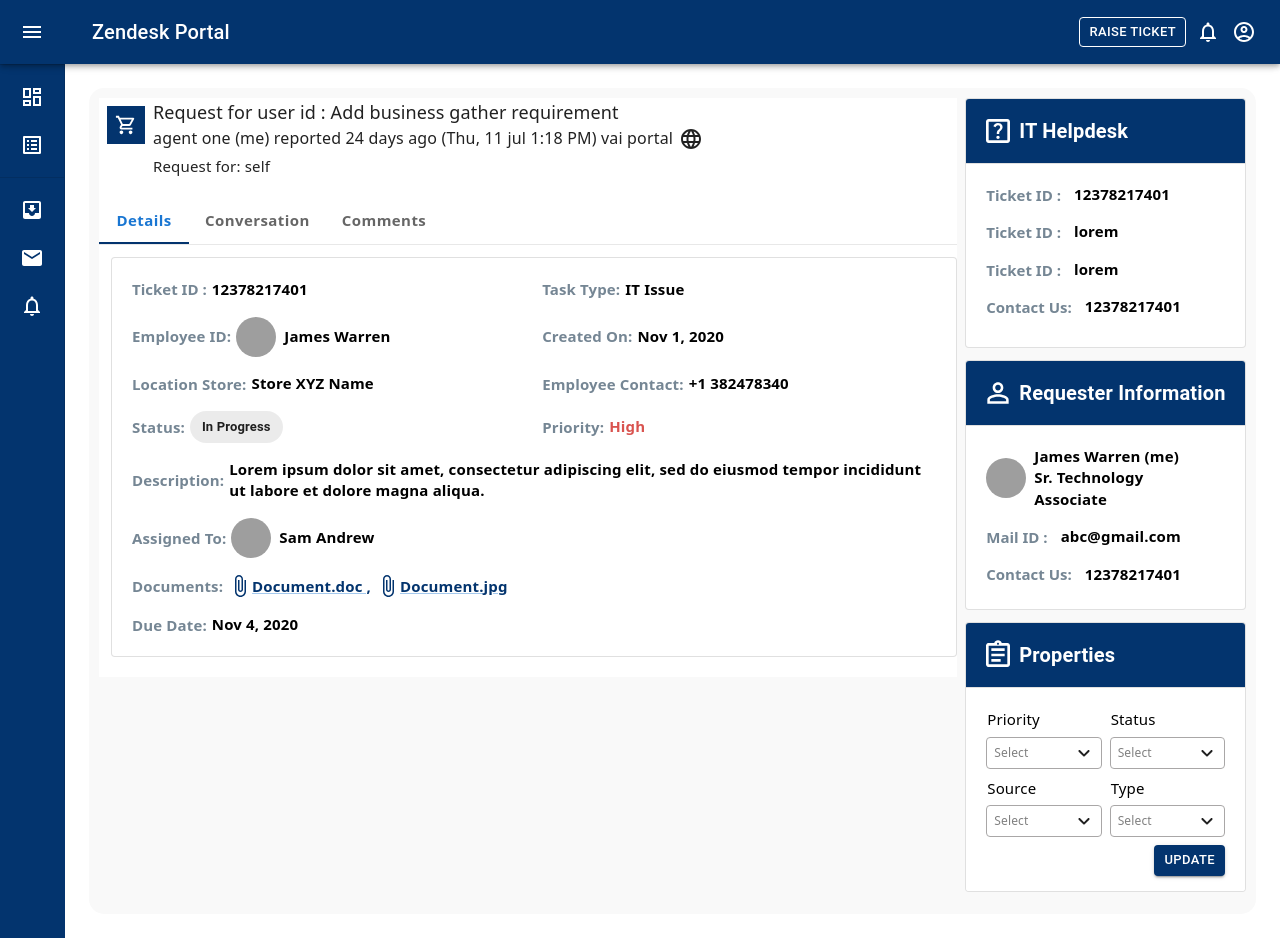
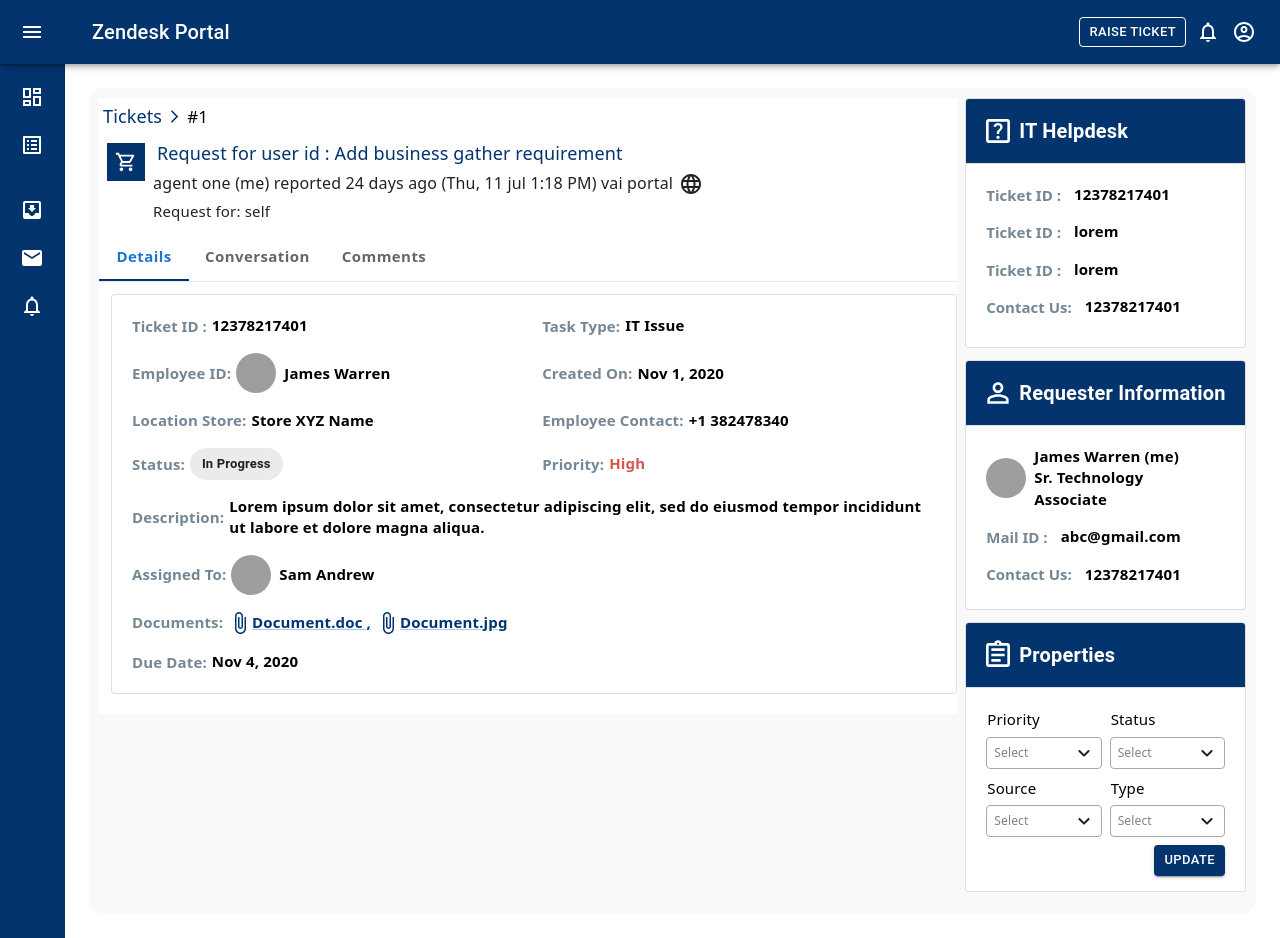
Before and after one commit to PriyanshuKherade8/Zendex, a React (Create React App) app: page /ticket/1 in a window 1280 px wide. Built offline with nearby package versions, Linux system fonts and the light colour scheme; grey boxes are pictures that could not be loaded.

Commit message:
feat: added navigation button in view

```diff
--- a/src/modules/ViewTicket/Components/BasicView.js
+++ b/src/modules/ViewTicket/Components/BasicView.js
@@ -4,11 +4,18 @@ import ShoppingCartOutlinedIcon from "@mui/icons-material/ShoppingCartOutlined";
 import LanguageOutlinedIcon from "@mui/icons-material/LanguageOutlined";
 import { styled } from "@mui/system";
 import { primaryColor } from "../../ThemeColor";
-
+import ArrowBackOutlinedIcon from "@mui/icons-material/ArrowBackOutlined";
+import { useNavigate, useParams } from "react-router-dom";
+import ArrowForwardIosOutlinedIcon from "@mui/icons-material/ArrowForwardIosOutlined";
 // Create a styled component for Typography
 const StyledTypography = styled(Typography)({
   fontFamily: "system-ui",
   fontSize: "18px",
+  display: "flex",
+  alignItems: "center",
+  padding: "4px",
+  color: primaryColor,
+  cursor: "pointer",
 });
 
 const StyledTypographyTwo = styled(Typography)({
@@ -23,8 +30,41 @@ const StyledTypographyThree = styled(Typography)({
   fontSize: "15px",
 });
 
+const StyledID = styled("span")({
+  fontSize: "17px",
+  color: "black",
+  marginLeft: "5px",
+  cursor: "default",
+});
+
 const BasicView = () => {
+  const navigate = useNavigate();
+  const { id } = useParams();
+  console.log("id", id);
   return (
+    <Box>
+      <Grid container>
+        <Grid item xs={11} md={11}>
+          <Box>
+            <StyledTypography
+              variant="h6"
+              onClick={() => {
+                navigate("/total-tickets");
+              }}
+            >
+              Tickets
+              <ArrowForwardIosOutlinedIcon
+                style={{
+                  fontSize: "15px",
+                  marginLeft: "5px",
+                  cursor: "default",
+                }}
+              />
+              <StyledID>{`#${id}`}</StyledID>
+            </StyledTypography>
+          </Box>
+        </Grid>
+      </Grid>
       <Grid container>
         <Box padding={1}>
           <ShoppingCartOutlinedIcon
@@ -47,7 +87,8 @@ const BasicView = () => {
               Request for user id : Add business gather requirement
             </StyledTypography>
             <StyledTypographyTwo variant="body2" gutterBottom>
-            agent one (me) reported 24 days ago (Thu, 11 jul 1:18 PM) vai portal
+              agent one (me) reported 24 days ago (Thu, 11 jul 1:18 PM) vai
+              portal
               <LanguageOutlinedIcon />
             </StyledTypographyTwo>
             <StyledTypographyThree variant="body2" gutterBottom>
@@ -56,6 +97,7 @@ const BasicView = () => {
           </Box>
         </Grid>
       </Grid>
+    </Box>
   );
 };
 
```
Lines whose indentation alone changed are shown as unchanged.
